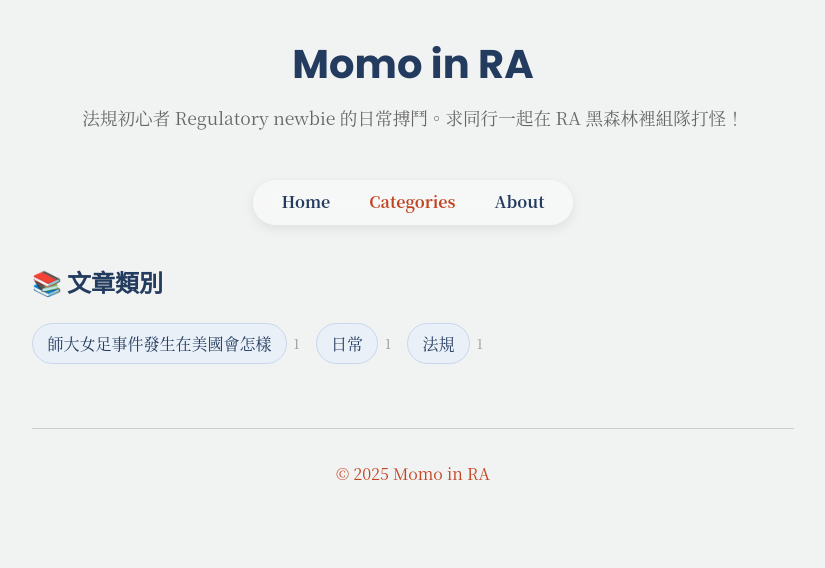
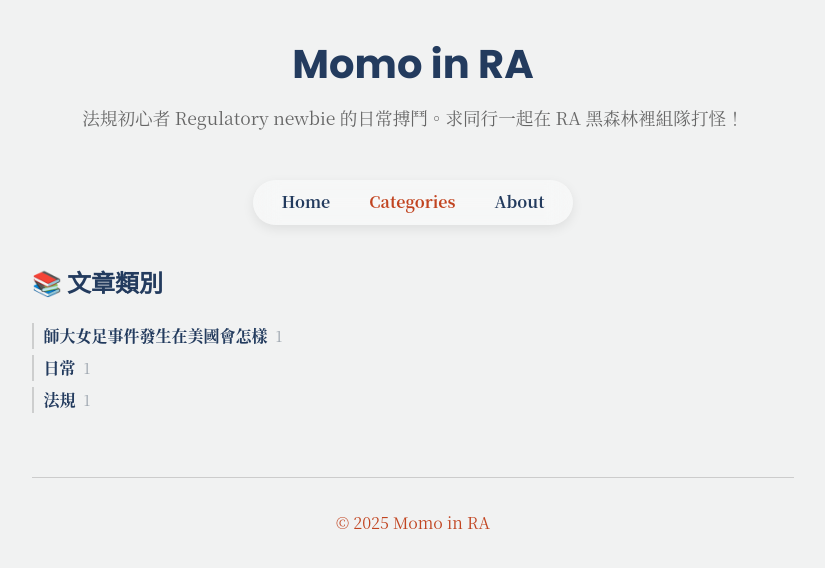
Before and after one commit to MomoInRA/github.io, a Jekyll site: the page built from all-posts.html, in a window 1280 px wide. Shown: the top 568 px of the page, without its empty margins (227-1052 px from the left). Built offline with Jekyll 4.4.1, drawn with Linux system fonts in a browser that asks for light colours; some web fonts are replaced.

Commit message:
Update style.css

```diff
--- a/assets/css/style.css
+++ b/assets/css/style.css
@@ -183,24 +183,19 @@ header a:hover, .navbar a:hover { text-decoration: none; }
 .post p.drop-cap{ margin-top: .25rem; } /* 與 Drop Cap 相容的小距離 避免貼太近 */
 
 
+/* 目錄條（左邊細線） */
+.tax-list{ list-style:none; padding:0; margin:.5rem 0 2rem;
+  display:flex; flex-direction:column; gap:.4rem; }
+.tax-list li{ display:flex; align-items:baseline; gap:.5rem; }
+.tax-list a{
+  display:inline-block; padding-left:.6rem; border-left:2px solid rgba(0,0,0,.15);
+  color: var(--heading-color); text-decoration:none; font-weight:600;
+  transition: border-color .2s ease, color .2s ease;
+}
+.tax-list a:hover{ color: var(--accent); border-left-color: var(--accent); }
+.tax-list .count{ color:#9aa3ad; font-size:.9rem; }
 
-/* 分類索引 */
-.tax-list { list-style:none; padding:0; display:flex; flex-wrap:wrap; gap:.75rem 1rem; margin:.5rem 0 2rem; }
-.tax-list li { display:flex; align-items:center; gap:.4rem; }
-.tax-list a {
-  background: var(--pill-bg);
-  color: var(--heading-color);
-  border-radius:999px;
-  padding:.4rem .9rem;
-  text-decoration:none;
-  border:1px solid var(--pill-border);
-}
-.tax-list a:hover {
-  background: var(--pill-bg-hover);
-  border-color: var(--pill-border-hover);
-  color: var(--heading-color);
-}
-.tax-list .count { font-size:.85rem; color:#999; }
+
 
 /* footer (全站最底) */
 footer { text-align:center; margin-top:4rem; padding:1rem; border-top:1px solid #ccc; }
```
